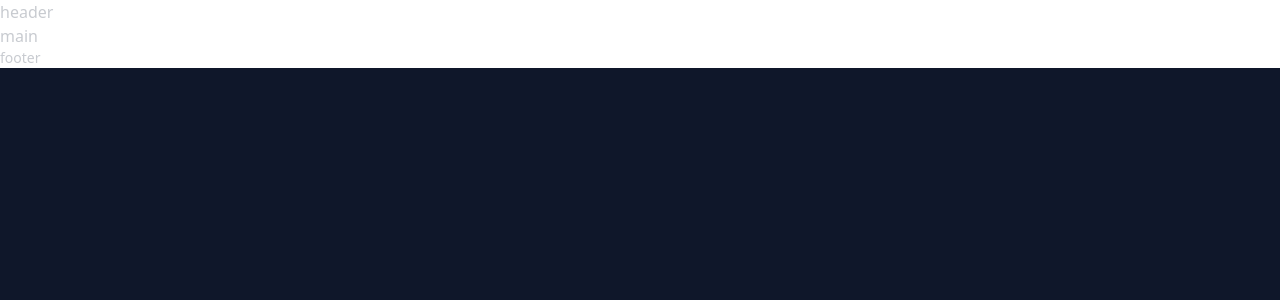
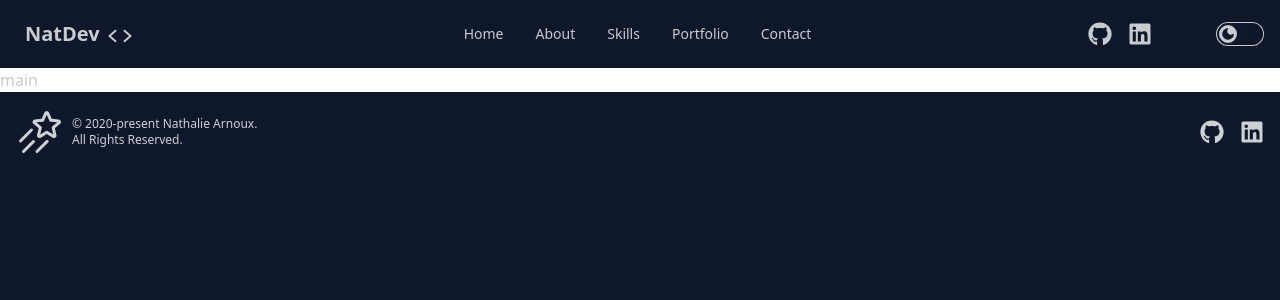
Before and after one commit to nathalieArnoux/portfolio, a React (Vite) app: page / in a window 1280 px wide. Shown: the top 300 px of the page. Built offline with nearby package versions, Linux system fonts and the light colour scheme.

Commit message:
created header and footer

```diff
--- a/src/components/Footer/Footer.jsx
+++ b/src/components/Footer/Footer.jsx
@@ -1,7 +1,39 @@
+import { FaGithub } from "react-icons/fa";
+import { FaLinkedin } from "react-icons/fa";
+import { PiShootingStar } from "react-icons/pi";
+
 const Footer = () => {
   return (
-    <footer className="footer">
-      <p>footer</p>
+    <footer className="footer items-center p-4 bg-base-100 text-neutral-content">
+      <aside className="items-center grid-flow-col">
+        <PiShootingStar className="h-12 w-12" />
+        <div className="flex-col">
+          <p className="text-xs">© 2020-present Nathalie Arnoux.</p>
+          <p className="text-xs">All Rights Reserved.</p>
+        </div>
+      </aside>
+      <nav className="grid-flow-col hidden md:grid md:place-self-center md:justify-self-end">
+        <ul className="flex gap-4">
+          <li>
+            <a
+              href="https://github.com/nathalieArnoux/"
+              target="_blank"
+              rel="noreferrer"
+            >
+              <FaGithub className="cursor-pointer text-2xl" />
+            </a>
+          </li>
+          <li>
+            <a
+              href="https://www.linkedin.com/in/nathalie-arnoux/"
+              target="_blank"
+              rel="noreferrer"
+            >
+              <FaLinkedin className="cursor-pointer text-2xl" />
+            </a>
+          </li>
+        </ul>
+      </nav>
     </footer>
   );
 };
--- a/src/components/Header/Header.jsx
+++ b/src/components/Header/Header.jsx
@@ -1,8 +1,185 @@
+/* eslint-disable jsx-a11y/label-has-associated-control */
+import { IoCode } from "react-icons/io5";
+import { FaGithub } from "react-icons/fa";
+import { FaLinkedin } from "react-icons/fa";
+
 const Header = () => {
+  const handleScroll = (section) => {
+    const element = document.querySelector(section);
+    element.scrollIntoView({
+      behavior: "smooth",
+    });
+  };
   return (
-    <footer className="header">
-      <p>header</p>
-    </footer>
+    <header className="sticky top-0 z-50">
+      <nav className="navbar bg-base-100">
+        <div className="navbar-start">
+          <div className="dropdown">
+            <div tabIndex={0} role="button" className="btn btn-ghost lg:hidden">
+              <svg
+                xmlns="http://www.w3.org/2000/svg"
+                className="h-5 w-5"
+                fill="none"
+                viewBox="0 0 24 24"
+                stroke="currentColor"
+              >
+                <path
+                  strokeLinecap="round"
+                  strokeLinejoin="round"
+                  strokeWidth="2"
+                  d="M4 6h16M4 12h8m-8 6h16"
+                />
+              </svg>
+            </div>
+            <ul
+              /* tabIndex={0} */
+              className="menu menu-sm dropdown-content mt-3 z-[1] p-2 shadow bg-base-100 rounded-box w-52"
+            >
+              <li>
+                <button onClick={() => handleScroll("#home")}>Home</button>
+              </li>
+              <li>
+                <button onClick={() => handleScroll("#about")}>About</button>
+              </li>
+              <li>
+                <button onClick={() => handleScroll("#skills")}>Skills</button>
+              </li>
+              <li>
+                <button onClick={() => handleScroll("#portfolio")}>
+                  Portfolio
+                </button>
+              </li>
+              <li>
+                <button onClick={() => handleScroll("#contact")}>
+                  Contact
+                </button>
+              </li>
+            </ul>
+          </div>
+          <button
+            className="btn btn-ghost text-xl"
+            onClick={() => handleScroll("#home")}
+          >
+            NatDev <IoCode className="h-6 w-6 mt-1" />
+          </button>
+        </div>
+        <div className="navbar-center hidden lg:flex">
+          <ul className="menu menu-horizontal px-1">
+            <li>
+              <button onClick={() => handleScroll("#home")}>Home</button>
+            </li>
+            <li>
+              <button onClick={() => handleScroll("#about")}>About</button>
+            </li>
+            <li>
+              <button onClick={() => handleScroll("#skills")}>Skills</button>
+            </li>
+            <li>
+              <button onClick={() => handleScroll("#portfolio")}>
+                Portfolio
+              </button>
+            </li>
+            <li>
+              <button onClick={() => handleScroll("#contact")}>Contact</button>
+            </li>
+          </ul>
+        </div>
+        <div className="navbar-end px-2 gap-16">
+          <ul className="hidden lg:flex gap-4">
+            <li>
+              <a
+                href="https://github.com/nathalieArnoux/"
+                target="_blank"
+                rel="noopener noreferrer"
+              >
+                <FaGithub className="cursor-pointer text-2xl" />
+              </a>
+            </li>
+            <li>
+              <a
+                href="https://www.linkedin.com/in/nathalie-arnoux/"
+                target="_blank"
+                rel="noopener noreferrer"
+              >
+                <FaLinkedin className="cursor-pointer text-2xl" />
+              </a>
+            </li>
+          </ul>
+          {/* //? theme changer for mobiles */}
+          <label
+            htmlFor="themeControllerMobile"
+            className="swap swap-rotate md:hidden"
+          >
+            {/* this hidden checkbox controls the state */}
+            <input
+              id="themeControllerMobile"
+              type="checkbox"
+              className="theme-controller"
+              value="pastel"
+            />
+
+            {/* sun icon */}
+            <svg
+              className="swap-on fill-current w-6 h-6"
+              xmlns="http://www.w3.org/2000/svg"
+              viewBox="0 0 24 24"
+            >
+              <path d="M5.64,17l-.71.71a1,1,0,0,0,0,1.41,1,1,0,0,0,1.41,0l.71-.71A1,1,0,0,0,5.64,17ZM5,12a1,1,0,0,0-1-1H3a1,1,0,0,0,0,2H4A1,1,0,0,0,5,12Zm7-7a1,1,0,0,0,1-1V3a1,1,0,0,0-2,0V4A1,1,0,0,0,12,5ZM5.64,7.05a1,1,0,0,0,.7.29,1,1,0,0,0,.71-.29,1,1,0,0,0,0-1.41l-.71-.71A1,1,0,0,0,4.93,6.34Zm12,.29a1,1,0,0,0,.7-.29l.71-.71a1,1,0,1,0-1.41-1.41L17,5.64a1,1,0,0,0,0,1.41A1,1,0,0,0,17.66,7.34ZM21,11H20a1,1,0,0,0,0,2h1a1,1,0,0,0,0-2Zm-9,8a1,1,0,0,0-1,1v1a1,1,0,0,0,2,0V20A1,1,0,0,0,12,19ZM18.36,17A1,1,0,0,0,17,18.36l.71.71a1,1,0,0,0,1.41,0,1,1,0,0,0,0-1.41ZM12,6.5A5.5,5.5,0,1,0,17.5,12,5.51,5.51,0,0,0,12,6.5Zm0,9A3.5,3.5,0,1,1,15.5,12,3.5,3.5,0,0,1,12,15.5Z" />
+            </svg>
+
+            {/* moon icon */}
+            <svg
+              className="swap-off fill-current w-6 h-6"
+              xmlns="http://www.w3.org/2000/svg"
+              viewBox="0 0 24 24"
+            >
+              <path d="M21.64,13a1,1,0,0,0-1.05-.14,8.05,8.05,0,0,1-3.37.73A8.15,8.15,0,0,1,9.08,5.49a8.59,8.59,0,0,1,.25-2A1,1,0,0,0,8,2.36,10.14,10.14,0,1,0,22,14.05,1,1,0,0,0,21.64,13Zm-9.5,6.69A8.14,8.14,0,0,1,7.08,5.22v.27A10.15,10.15,0,0,0,17.22,15.63a9.79,9.79,0,0,0,2.1-.22A8.11,8.11,0,0,1,12.14,19.73Z" />
+            </svg>
+          </label>
+          {/* //? theme changer for desktop */}
+          <label
+            htmlFor="themeControllerDesktop"
+            className="cursor-pointer hidden md:grid place-items-center"
+          >
+            <input
+              id="themeControllerDesktop"
+              type="checkbox"
+              value="pastel"
+              className="toggle theme-controller bg-base-content row-start-1 col-start-1 col-span-2"
+            />
+            <svg
+              className="col-start-1 row-start-1 stroke-base-100 fill-base-100"
+              xmlns="http://www.w3.org/2000/svg"
+              width="14"
+              height="14"
+              viewBox="0 0 24 24"
+              fill="none"
+              stroke="currentColor"
+              strokeWidth="2"
+              strokeLinecap="round"
+              strokeLinejoin="round"
+            >
+              <path d="M21 12.79A9 9 0 1 1 11.21 3 7 7 0 0 0 21 12.79z"></path>
+            </svg>
+            <svg
+              className="col-start-2 row-start-1 stroke-base-100 fill-base-100"
+              xmlns="http://www.w3.org/2000/svg"
+              width="14"
+              height="14"
+              viewBox="0 0 24 24"
+              fill="none"
+              stroke="currentColor"
+              strokeWidth="2"
+              strokeLinecap="round"
+              strokeLinejoin="round"
+            >
+              <circle cx="12" cy="12" r="5" />
+              <path d="M12 1v2M12 21v2M4.2 4.2l1.4 1.4M18.4 18.4l1.4 1.4M1 12h2M21 12h2M4.2 19.8l1.4-1.4M18.4 5.6l1.4-1.4" />
+            </svg>
+          </label>
+        </div>
+      </nav>
+    </header>
   );
 };
 
```
